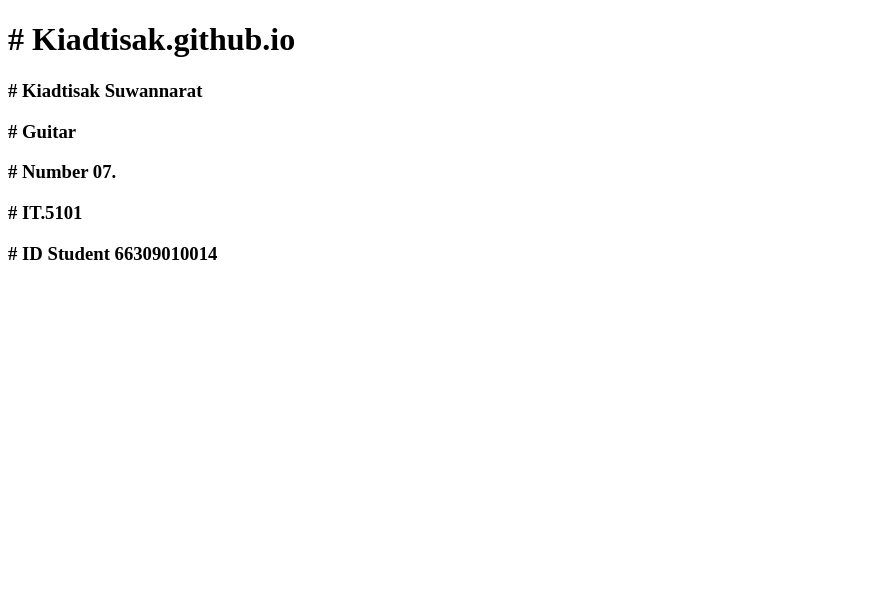
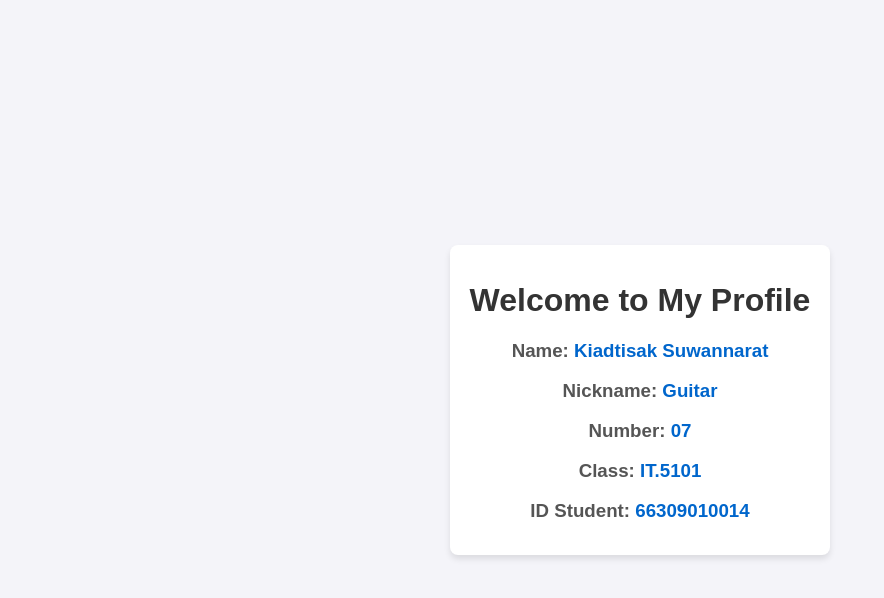
Before and after one commit to KiadtisakTar/Kiadtisak.github.io, a plain HTML site: page index.html in a window 1280 px wide. Shown: the whole page, without its empty margins (0-884 px from the left). Drawn offline with Linux system fonts and the light colour scheme.

Commit message:
newprofile_V2

```diff
--- a/index.html
+++ b/index.html
@@ -3,15 +3,50 @@
 <head>
     <meta charset="UTF-8">
     <meta name="viewport" content="width=device-width, initial-scale=1.0">
-    <title>Document</title>
+    <title>About Me - Kiadtisak Suwannarat</title>
+    <style>
+        body {
+            font-family: Arial, sans-serif;
+            line-height: 1.6;
+            background-color: #f4f4f9;
+            margin: 0;
+            padding: 0;
+            display: flex;
+            justify-content: center;
+            align-items: center;
+            min-height: 100vh;
+        }
+        .container {
+            background: #fff;
+            padding: 20px;
+            border-radius: 8px;
+            box-shadow: 0 4px 6px rgba(0, 0, 0, 0.1);
+            max-width: 500px;
+            text-align: center;
+        }
+        h1, h3 {
+            margin: 10px 0;
+        }
+        h1 {
+            color: #333;
+        }
+        h3 {
+            color: #555;
+        }
+        .highlight {
+            color: #0066cc;
+            font-weight: bold;
+        }
+    </style>
 </head>
 <body>
-    <h1># Kiadtisak.github.io</h1>
-
-    <h3># Kiadtisak Suwannarat</h3>
-    <h3># Guitar</h3>
-    <h3># Number 07.</h3>
-    <h3># IT.5101</h3>
-    <h3># ID Student 66309010014</h3>
+    <div class="container">
+        <h1>Welcome to My Profile</h1>
+        <h3>Name: <span class="highlight">Kiadtisak Suwannarat</span></h3>
+        <h3>Nickname: <span class="highlight">Guitar</span></h3>
+        <h3>Number: <span class="highlight">07</span></h3>
+        <h3>Class: <span class="highlight">IT.5101</span></h3>
+        <h3>ID Student: <span class="highlight">66309010014</span></h3>
+    </div>
 </body>
 </html>
```
Also changed, not shown: 1 other file.
